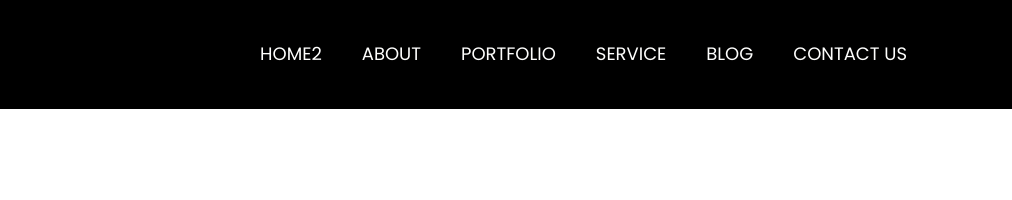
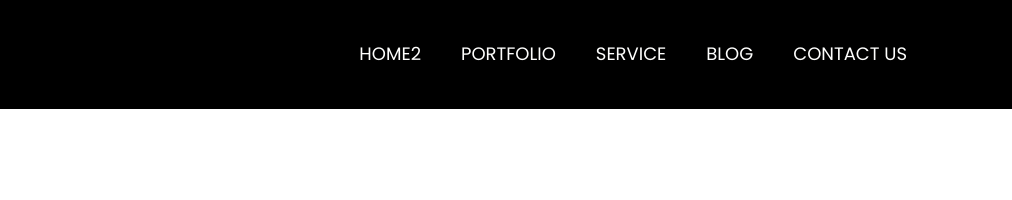
Before and after one commit to dolawatte98/protofilo, a plain HTML site: page blog.html in a window 1280 px wide. Shown: the top 200 px of the page, 268-1280 px from the left. Drawn offline with Linux system fonts and the light colour scheme; files that its build step writes are made by us from their sources.

Commit message:
remove about page

```diff
--- a/blog.html
+++ b/blog.html
@@ -45,7 +45,7 @@
                         <a class="nav-link" href="index.html">Home2</a>
                      </li>
                      <li class="nav-item">
-                        <a class="nav-link" href="about.html">About</a>
+                        <!-- <a class="nav-link" href="about.html">About</a> -->
                      </li>
                      <li class="nav-item">
                         <a class="nav-link" href="portfolio.html">Portfolio</a>
```
